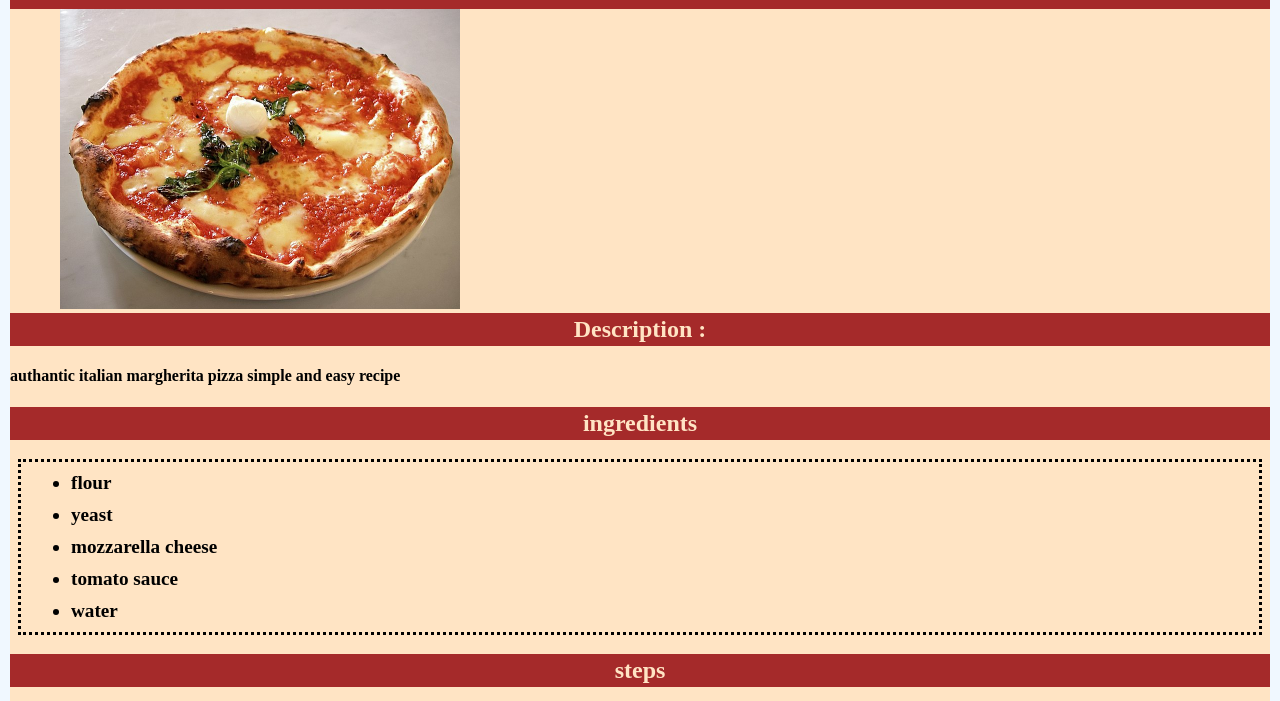
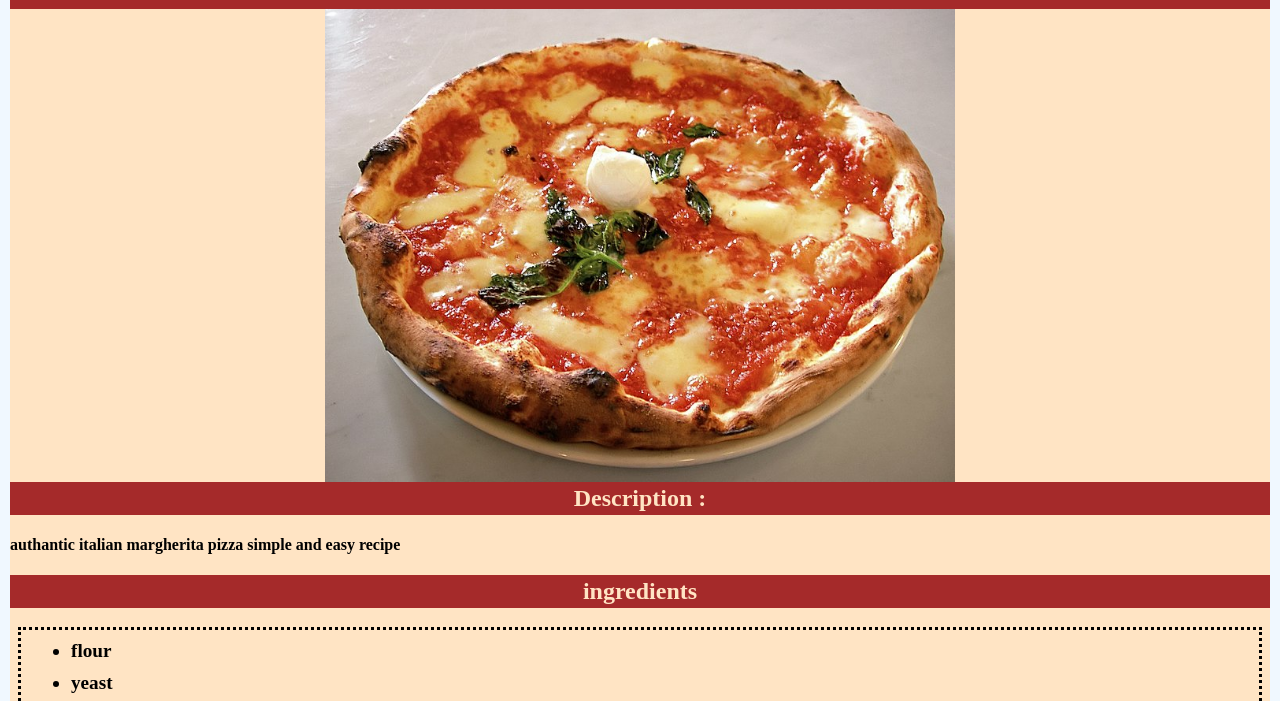
Before and after one commit to Ahmedhatem545/recipe_site, a plain HTML site: page recipes/pizza.html in a window 1280 px wide. Shown: the part 66-767 px from the top of the page. Drawn offline with Linux system fonts and the light colour scheme.

Commit message:
fixed images

```diff
--- a/style.css
+++ b/style.css
@@ -74,9 +74,10 @@ ol{
 
 }
 img{
-    height: 300px;
-    margin-left: 50px;
-    margin-right: 50px;
+    display: block;
+  margin-left: auto;
+  margin-right: auto;
+  width: 50%;
 
 }
 ul{
```
